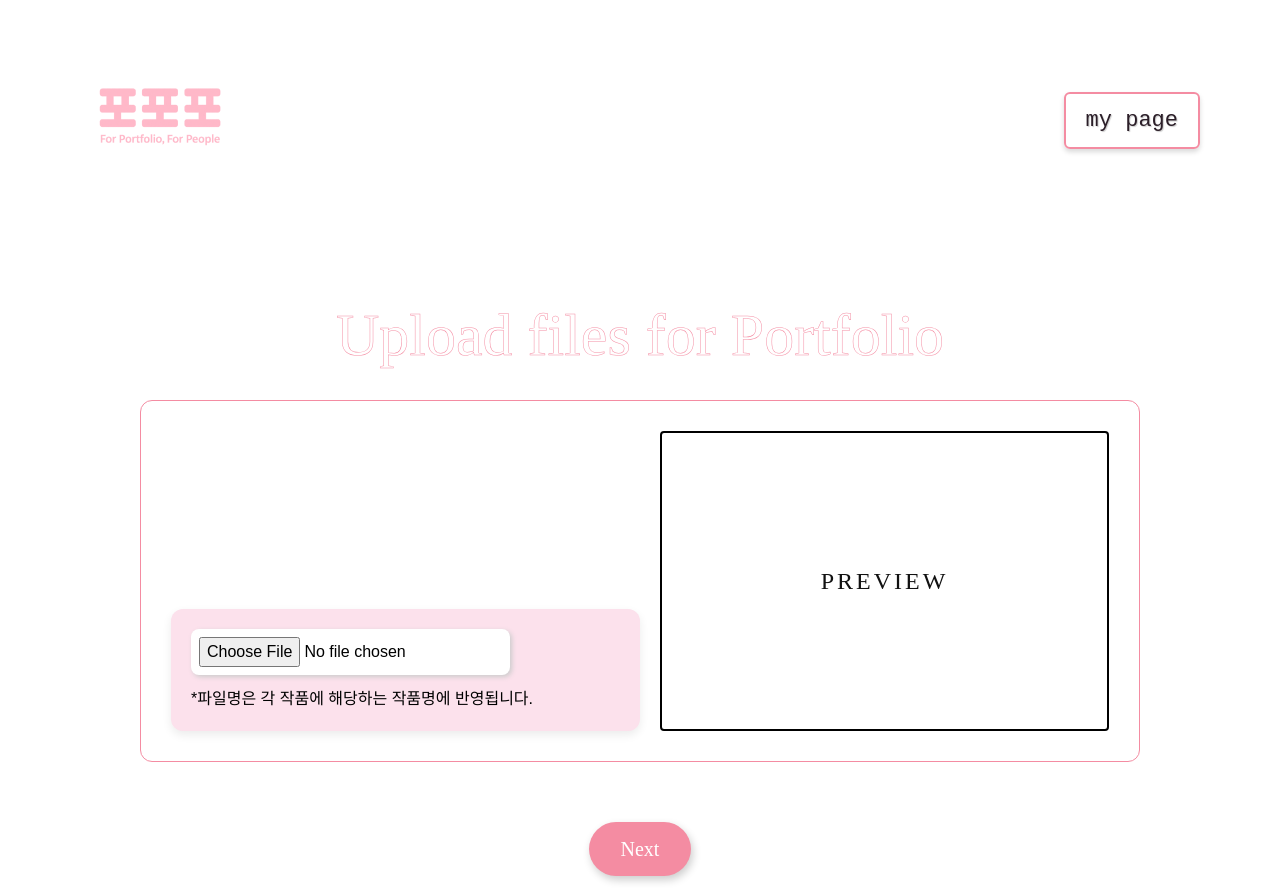
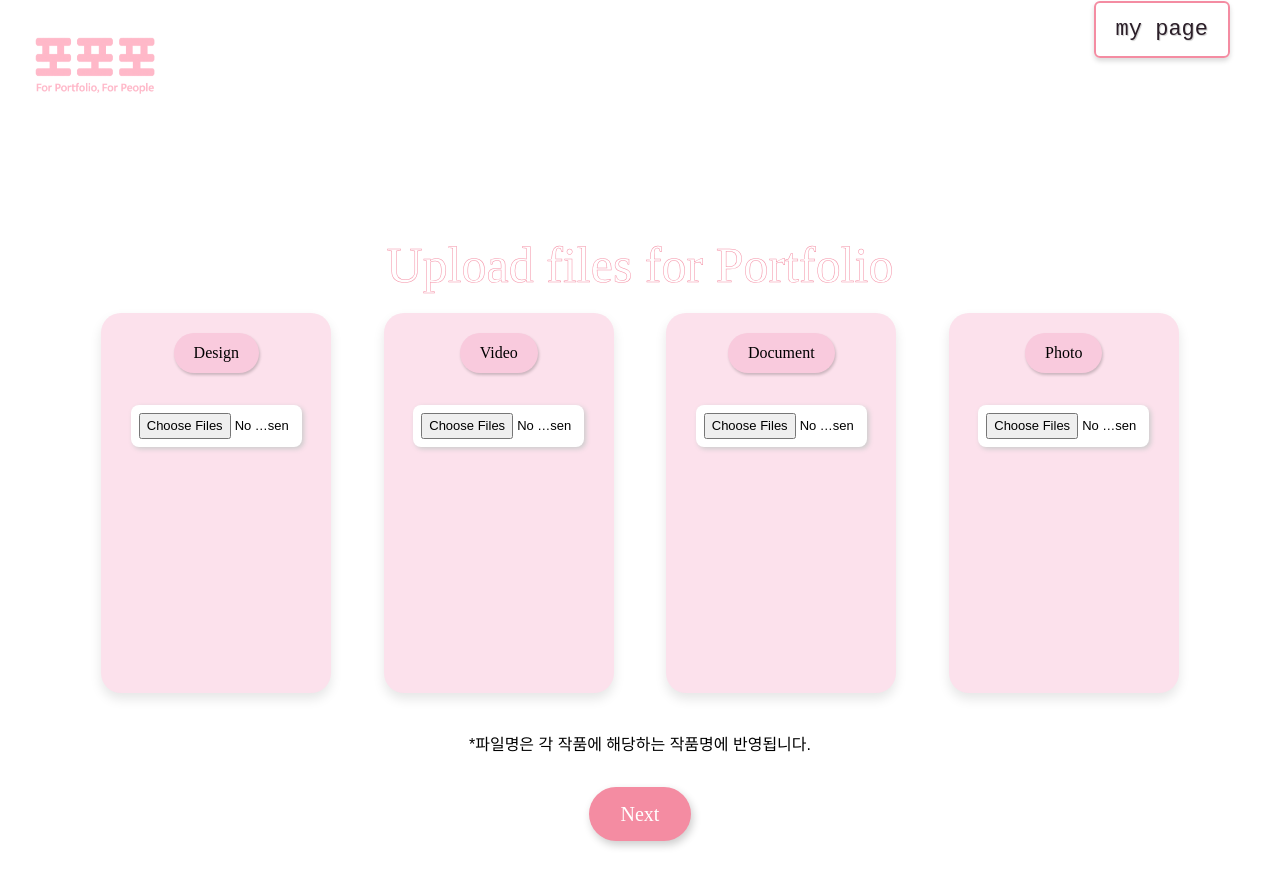
Before and after one commit to yumyeongseong/project-fopofo, a React (Create React App) app in the folder frontend/: page /upload in a window 1280 px wide. After the commit the page ends 861 px from the top, so only its background shows below. Built offline with nearby package versions, Linux system fonts and the light colour scheme.

Commit message:
design: Update upload page with 4 upload sections and unify logo styles across pages

```diff
--- a/frontend/src/pages/HomePage/HomePage.css
+++ b/frontend/src/pages/HomePage/HomePage.css
@@ -14,23 +14,19 @@
 }
 
 .home-logo {
-    position: fixed;
-    top: -40px;
-    left: -20px;
-    width: 160px;
-    filter: brightness(1);
-    opacity: 0.95;
-    padding: 20px 40px;
-    z-index: 20;
-    transition: transform 0.3s ease;
-    cursor: pointer;
+    position: fixed !important;
+    top: -30px !important;
+    left: -20px !important;
+    width: 230px !important;
+    padding: 24px 40px !important;
+    z-index: 999 !important;
 }
 
 .home-logo:hover {
     transform: scale(1.05);
     /* ✅ 호버 시 약간 확대 애니메이션 */
 }
-.mypage-button {
+.mypage-button-home {
     font-family: 'Courier New', serif;
     font-size: 22px;
     background-color: transparent;
@@ -42,9 +38,11 @@
     transition: all 0.3s ease;
     text-shadow: 1px 1px 1px #ccc;
     cursor: pointer;
+    margin-top: 30px;
+    margin-right: 15px;
 }
 
-.mypage-button:hover {
+.mypage-button-home:hover {
     transform: scale(1.05);
     box-shadow: 0 6px 10px rgba(0, 0, 0, 0.25);
 }
--- a/frontend/src/pages/HomePage/HomePage.jsx
+++ b/frontend/src/pages/HomePage/HomePage.jsx
@@ -18,7 +18,7 @@ function HomePage() {
                 onClick={() => navigate('/mainpage')}
             />
             <header className="home-header">
-                <button className="mypage-button" onClick={handleMyPageClick}>
+                <button className="mypage-button-home" onClick={handleMyPageClick}>
                     my page
                 </button>
             </header>
--- a/frontend/src/pages/PortfolioCreatedPage/PortfolioCreatedPage.css
+++ b/frontend/src/pages/PortfolioCreatedPage/PortfolioCreatedPage.css
@@ -76,7 +76,7 @@
 .url-box-custom {
     position: relative;
     background-color: white;
-    width: 570px;
+    width: 634px;
     height: 76px;
     border-radius: 0 0 20px 20px;
     margin-top: -5px;
--- a/frontend/src/pages/PortfolioUploadPage/PortfolioUploadPage.css
+++ b/frontend/src/pages/PortfolioUploadPage/PortfolioUploadPage.css
@@ -6,8 +6,9 @@
     display: flex;
     flex-direction: column;
     align-items: center;
-    padding: 20px 40px 20px 40px;
+    padding: 0 40px 20px 40px;
     box-sizing: border-box;
+    margin-top: -60px;
 }
 
 /* 헤더 영역 */
@@ -15,16 +16,19 @@
     width: 100%;
     display: flex;
     justify-content: space-between;
+    align-items: center;
     padding: 20px 40px;
-    /* ✅ 이 값을 시작화면과 동일하게 맞추기 */
-    align-items: center;
+    box-sizing: border-box;
 }
 
 /* 로고 스타일 */
 .upload-logo {
-    height: 160px;
-    cursor: pointer;
-    transition: transform 0.3s;
+    position: relative !important;
+    top: 10px !important;
+    left: -100px !important;
+    width: 230px !important;
+    padding: 24px 40px !important;
+    z-index: 999 !important;
 }
 
 .upload-logo:hover {
@@ -32,7 +36,7 @@
 }
 
 /* my page 버튼 */
-.mypage-button {
+.mypage-button-upload {
     font-family: 'Courier New', serif;
     font-size: 22px;
     background-color: transparent;
@@ -43,15 +47,17 @@
     box-shadow: 0 3px 5px rgba(0, 0, 0, 0.15);
     transition: all 0.3s ease;
     text-shadow: 1px 1px 1px #ccc;
+    margin-top: -60px;
+    margin-right: -30px;
     cursor: pointer;
 }
 
-.mypage-button:hover {
+.mypage-button-upload:hover {
     transform: scale(1.05);
     box-shadow: 0 6px 10px rgba(0, 0, 0, 0.25);
 }
 
-.mypage-button:focus {
+.mypage-button-upload:focus {
     outline: none;
     border: 2px solid #f48ca2;
     /* ✅ 파란 테두리 방지 */
@@ -60,49 +66,78 @@
 /* 제목 */
 .upload-title {
     font-family: 'Playfair Display', serif;
-    font-size: 60px;
+    font-size: 50px;
     color: white;
     /* ✅ 안쪽 색상 */
     -webkit-text-stroke: 0.5px #f48ca2;
     /* ✅ 외곽 테두리 색상 */
     text-align: center;
-    margin: 40px 0 20px;
+    margin: 20px 0 10px;
     border-bottom: none;
 }
 
-/* 테두리 박스 */
-.upload-content-wrapper {
-    display: flex;
-    flex-direction: row;
-    /* 가로 정렬 유지 */
-    justify-content: space-between;
-    align-items: flex-end;
+
+/* 새로 추가 */
+.upload-grid {
+    display: grid;
+    grid-template-columns: repeat(4, 1fr);
+    gap: 30px;
+    justify-items: center;
+    margin-bottom: 40px;
+    max-width: 1100px;
     width: 100%;
-    max-width: 1000px;
-    /* ✅ 조정 */
-    border: 1.5px solid #f48ca2;
-    border-radius: 12px;
-    padding: 30px;
-    background-color: #fff;
-    gap: 20px;
-    /* ✅ 간격 줄이기 */
-    box-sizing: border-box;
 }
 
-/* 왼쪽 업로드 박스 */
-.upload-box {
-    flex: 1;
-    max-width: 50%;
+.upload-card {
     background-color: #fce1ec;
     padding: 20px;
-    border-radius: 12px;
-    box-shadow: 0 4px 10px rgba(0, 0, 0, 0.08);
+    border-radius: 20px;
+    box-shadow: 0 6px 12px rgba(0, 0, 0, 0.1);
+    width: 230px;
+    /* ✅ 가로 줄임 */
+    height: 380px;
+    /* ✅ 세로 늘림 */
+    display: flex;
+    flex-direction: column;
+    align-items: center;
+    gap: 20px;
+}
+
+.upload-label {
+    background: #f9cadd;
+    padding: 8px 20px;
+    font-size: 16px;
+    font-family: 'Playfair Display', serif;
+    border-radius: 20px;
+    margin-bottom: 12px;
+    box-shadow: 1px 2px 3px rgba(0, 0, 0, 0.2);
+}
+
+.file-list {
+    margin-top: 10px;
+    padding-left: 8px;
+    font-size: 10px;
+    color: #333;
+    list-style-type: disc;
+    position: relative;
+}
+
+.file-list li {
+    margin-bottom: 9px;
+    word-break: break-all;
+    position: relative;
+    padding-right: 28px;
+    /* 버튼 들어갈 공간 확보 */
 }
 
 /* 파일 input */
 .file-input {
     display: block;
-    margin-bottom: 12px;
+    width: 90%;
+    font-size: 13px;
+    /* ✅ 가로 너비 줄임 */
+    margin: 0 auto 12px auto;
+    /* ✅ 가운데 정렬 + 하단 여백 */
     padding: 8px;
     background-color: white;
     border: none;
@@ -111,42 +146,12 @@
     cursor: pointer;
 }
 
-/* 안내 문구 */
-/* .file-tip {
-    background-color: #fce1ec;
-    color: #333;
-    padding: 10px;
-    font-size: 14px;
-    box-shadow: 0 4px 6px rgba(0, 0, 0, 0.1);
-    border-radius: 8px;
-} */
-
-/* 오른쪽 미리보기 */
-.preview-box {
-    flex: 1;
-    max-width: 50%;
-    display: flex;
-    align-items: center;
-    justify-content: center;
-    border: 2px solid #000;
-    border-radius: 4px;
-    height: 300px;
-    background-color: #fff;
-}
-
-.preview {
-    font-family: 'Playfair Display', serif;
-    font-size: 24px;
-    letter-spacing: 3px;
-    color: #111;
-}
-
 /* 하단 버튼 */
 .upload-footer {
     width: 100%;
     display: flex;
     justify-content: center;
-    margin-top: 60px;
+    margin-top: 30px;
 }
 
 .next-button {
@@ -174,3 +179,34 @@
     align-items: center;
     margin-top: 30px;
 }
+
+.delete-button {
+    position: absolute;
+    right: 0;
+    top: -10%;
+    margin-left: 10px;
+    background-color: #f48ca2;
+    color: white;
+    border: none;
+    border-radius: 34%;
+    font-size: 14px;
+    width: 17px;
+    height: 17px;
+    line-height: 22px;
+    text-align: center;
+    cursor: pointer;
+    box-shadow: 1px 1px 3px rgba(0, 0, 0, 0.2);
+    transition: background-color 0.2s ease;
+
+    display: flex;
+    /* ✅ 텍스트 중앙 정렬 핵심 */
+    align-items: center;
+    /* 세로 중앙 */
+    justify-content: center;
+    /* 가로 중앙 */
+    padding: 0;
+}
+
+.delete-button:hover {
+    background-color: #e63963;
+}
--- a/frontend/src/pages/PortfolioUploadPage/PortfolioUploadPage.jsx
+++ b/frontend/src/pages/PortfolioUploadPage/PortfolioUploadPage.jsx
@@ -1,16 +1,44 @@
-import React from 'react';
+import React, { useState } from 'react';
 import { useNavigate } from 'react-router-dom';
 import './PortfolioUploadPage.css';
 
 function PortfolioUploadPage() {
     const navigate = useNavigate();
 
+    // ✅ 파일 업로드 상태 관리
+    const [uploadedFiles, setUploadedFiles] = useState({
+        Design: [],
+        Video: [],
+        Document: [],
+        Photo: [],
+    });
+
     const handleLogoClick = () => {
-        navigate('/mainpage'); // 로고 클릭 시 시작화면으로 이동
+        navigate('/mainpage');
     };
 
+    const handleFileDelete = (category, indexToRemove) => {
+        setUploadedFiles((prev) => ({
+            ...prev,
+            [category]: prev[category].filter((_, i) => i !== indexToRemove),
+        }));
+    };
+
+    // ✅ 🔁 수정된 부분: Next 클릭 시 다음 페이지로 이동
     const handleNextClick = () => {
-        console.log('다음 페이지로 이동 예정');
+        navigate('/chatbotfileupload'); // ✅ 팀원이 만든 Chatbot 페이지로 이동
+    };
+
+    // ✅ 파일 선택 핸들러
+    const handleFileChange = (e, category) => {
+        const newFiles = Array.from(e.target.files);
+
+        setUploadedFiles((prev) => ({
+            ...prev,
+            [category]: [...prev[category], ...newFiles], // ✅ 기존 배열에 누적 추가
+        }));
+
+        e.target.value = ''; // ✅ 같은 파일 재선택 시에도 반응하도록 초기화
     };
 
     return (
@@ -22,23 +50,42 @@ function PortfolioUploadPage() {
                     className="upload-logo"
                     onClick={handleLogoClick}
                 />
-                <button className="mypage-button">my page</button>
+                <button className="mypage-button-upload">my page</button>
             </header>
 
             <main className="upload-main">
                 <h1 className="upload-title">Upload files for Portfolio</h1>
-                <div className="upload-content-wrapper">
-                    <div className="upload-box">
-                        <input type="file" className="file-input" />
-                        <p className="file-tip">
-                            *파일명은 각 작품에 해당하는 작품명에 반영됩니다.
-                        </p>
-                    </div>
 
-                    <div className="preview-box">
-                        <div className="preview">PREVIEW</div>
-                    </div>
+                <div className="upload-grid">
+                    {['Design', 'Video', 'Document', 'Photo'].map((category) => (
+                        <div className="upload-card" key={category}>
+                            <div className="upload-label">{category}</div>
+                            <input
+                                type="file"
+                                className="file-input"
+                                multiple
+                                onChange={(e) => handleFileChange(e, category)}
+                            />
+                            <ul className="file-list">
+                                {uploadedFiles[category].map((file, index) => (
+                                    <li key={index}>
+                                        {file.name}
+                                        <button
+                                            className="delete-button"
+                                            onClick={() => handleFileDelete(category, index)}
+                                        >
+                                            &minus;
+                                        </button>
+                                    </li>
+                                ))}
+                            </ul>
+                        </div>
+                    ))}
                 </div>
+
+                <p className="file-tip">
+                    *파일명은 각 작품에 해당하는 작품명에 반영됩니다.
+                </p>
             </main>
 
             <footer className="upload-footer">
--- a/frontend/src/pages/StartPage/StartPage.jsx
+++ b/frontend/src/pages/StartPage/StartPage.jsx
@@ -13,7 +13,7 @@ function StartPage() {
         <div className="start-page">
             {/* 왼쪽 상단 로고 */}
             <img
-                src="/fopofo-logo.png"
+                src="/Fopofo-Logo.png"
                 alt="fopofo-logo"
                 className="logo"
                 onClick={() => navigate('/mainpage')}
```
Also changed, not shown: frontend/src/pages/StartPage/StartPage.css (+6 -13 lines).
